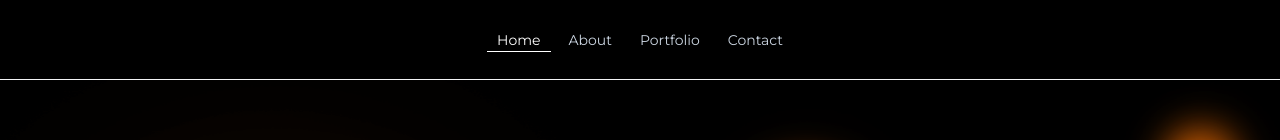
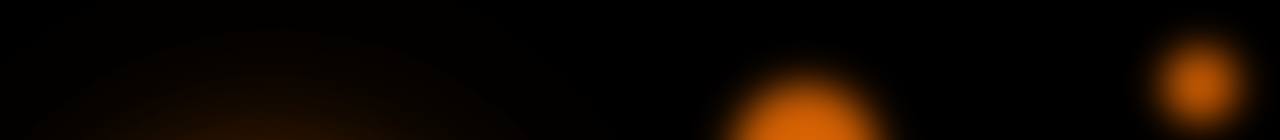
Before and after one commit to MisterH100/portfolio-rsvd, a React (Vite) app: page / in a window 1280 px wide. Shown: the top 140 px of the page. Built offline with nearby package versions, Linux system fonts and the light colour scheme; a web font is replaced by a local one.

Commit message:
header remove

```diff
--- a/src/App.tsx
+++ b/src/App.tsx
@@ -1,5 +1,4 @@
 import { Footer } from './components/Footer';
-import { Header } from './components/Header';
 import { About } from './components/sections/About';
 import { Contact } from './components/sections/Contact';
 import { Home } from './components/sections/Home';
@@ -11,7 +10,6 @@ function App() {
 
   return (
     <main className="relative font-default">
-      <Header/>
       <Home/>
       <About/>
       <Portfolio/>
```
